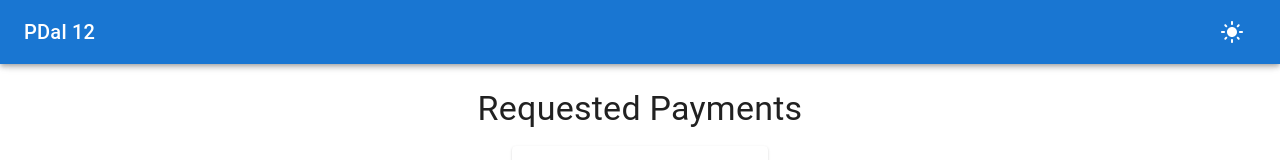
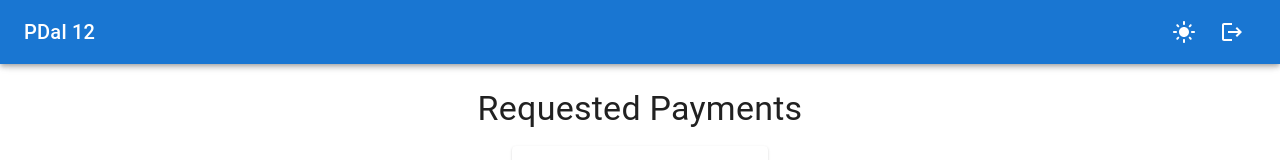
Before and after one commit to PDaI-Group-12/frontend, a React (Vite) app: page /frontend/requested-payments in a window 1280 px wide. Shown: the top 160 px of the page. Built offline with nearby package versions, Linux system fonts and the light colour scheme; sample sign-in values are in the browser's storage.

Commit message:
Added logout button

```diff
--- a/src/pages/RootPage.tsx
+++ b/src/pages/RootPage.tsx
@@ -15,10 +15,11 @@ import {
     Typography,
     useTheme
 } from "@mui/material";
-import {DarkMode, LightMode, Menu} from "@mui/icons-material";
+import {DarkMode, LightMode, Logout, Menu} from "@mui/icons-material";
 import {useState} from "react";
 import {useThemeSwitch} from "../hooks/useThemeSwitch.ts";
 import {useLabel} from "../hooks/useLabel.ts";
+import {useAuth} from "../hooks/useAuth.ts";
 
 export function RootPage() {
 
@@ -26,6 +27,7 @@ export function RootPage() {
 
     const {toggleColorMode} = useThemeSwitch()
     const theme = useTheme()
+    const {logout, isAuthorized} = useAuth()
 
     const {label} = useLabel()
 
@@ -62,6 +64,14 @@ export function RootPage() {
                         >
                             {theme.palette.mode === "light" ? <LightMode/> : <DarkMode/>}
                         </IconButton>
+                        {isAuthorized && <IconButton
+                            size="large"
+                            name="Logout"
+                            onClick={logout}
+                            color="inherit"
+                        >
+                            <Logout/>
+                        </IconButton>}
                     </Box>
                 </Toolbar>
             </AppBar>
```
